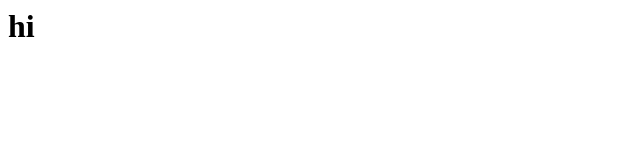
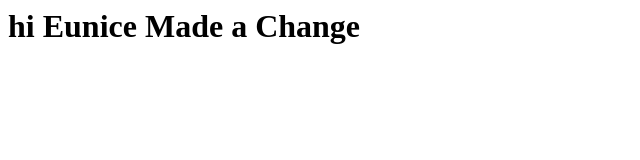
Before and after one commit to silver9797/IAT339-D102-PO2-TEAM.2, a plain HTML site: page index.html in a window 1280 px wide. Shown: the whole page, without its empty margins (0-640 px from the left). Drawn offline with Linux system fonts and the light colour scheme.

Commit message:
Auto stash before merge of "master" and "origin/master"

```diff
--- a/index.html
+++ b/index.html
@@ -1,5 +1,6 @@
 <html>
 <head>
-<h1>hi</h1>
+<title>Hello World</title>
+<h1>hi Eunice Made a Change</h1>
 </head>
 </html>
```
Also changed, not shown: 1 other file.
